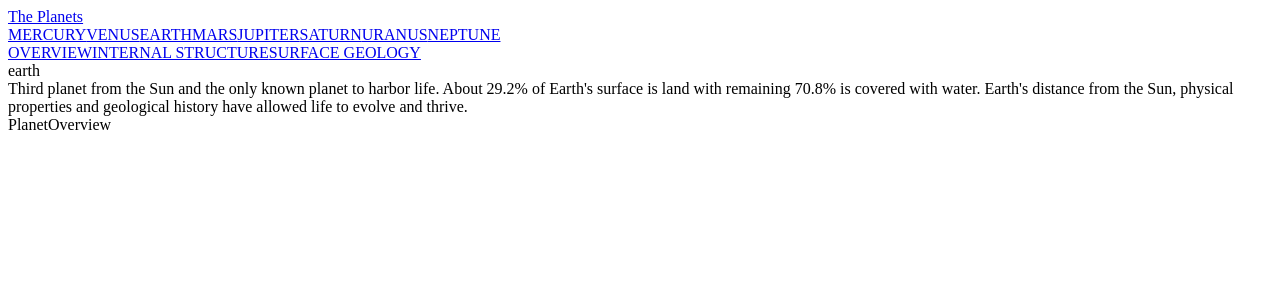
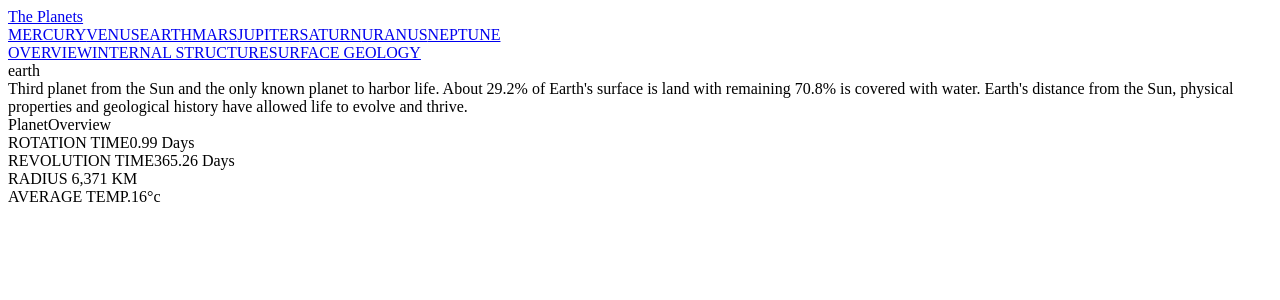
Before and after one commit to raulgaliciab/planets-fact-site, a React (Vite) app: page /earth in a window 1280 px wide. Shown: the top 300 px of the page. Built offline with nearby package versions, Linux system fonts and the light colour scheme.

Commit message:
Planet details

```diff
--- a/src/pages/PlanetPage.jsx
+++ b/src/pages/PlanetPage.jsx
@@ -22,7 +22,26 @@ export const PlanetPage = () => {
       <br />
       {planetData.overview.content}
       <br />
-      <Outlet/>
+      <Outlet context={planetData}/>
+
+      <section>
+        <div>
+          <span>ROTATION TIME</span>
+          <span>{ planetData.rotation }</span>
+        </div>
+        <div>
+          <span>REVOLUTION TIME</span>
+          <span>{ planetData.revolution }</span>
+        </div>
+        <div>
+          <span>RADIUS </span>
+          <span>{ planetData.radius }</span>
+        </div>
+        <div>
+          <span>AVERAGE TEMP.</span>
+          <span>{ planetData.temperature }</span>
+        </div>
+      </section>
     </>
   )
 }
```
